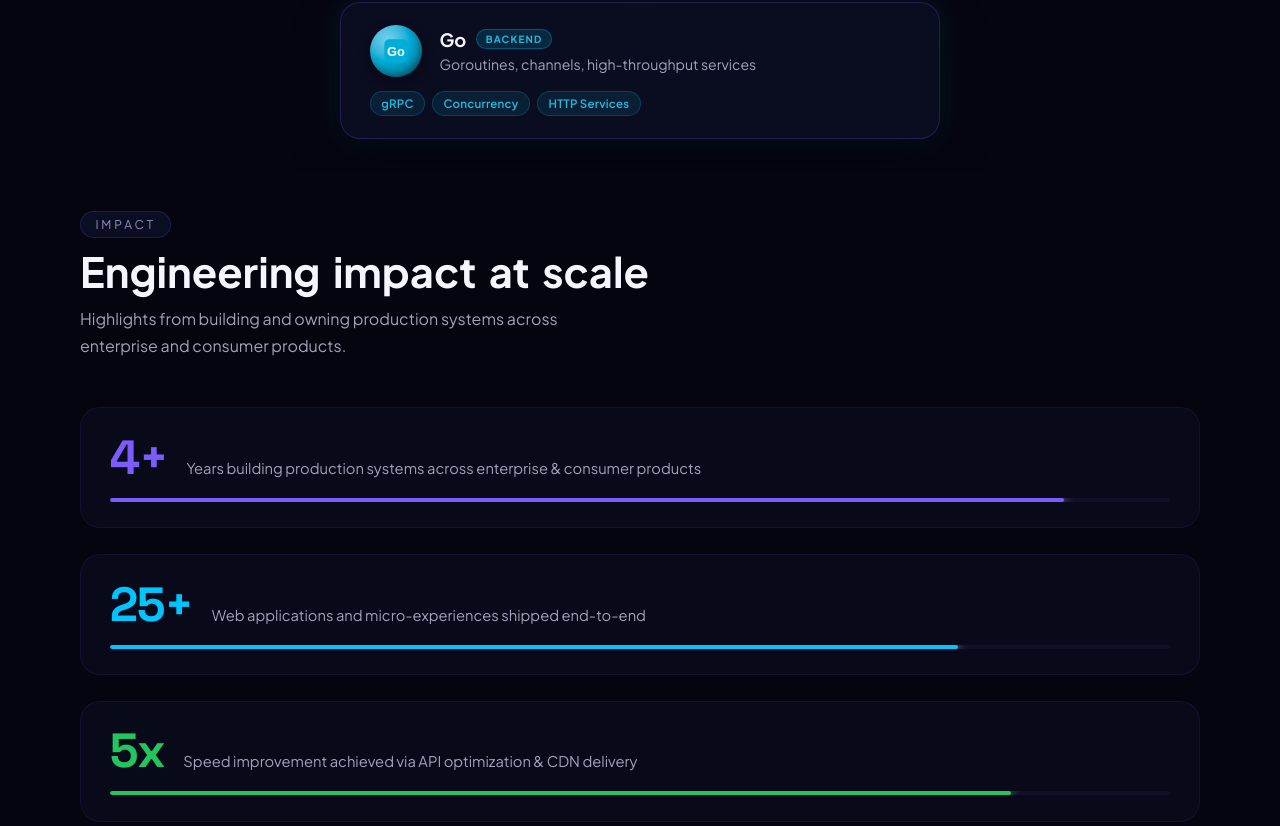
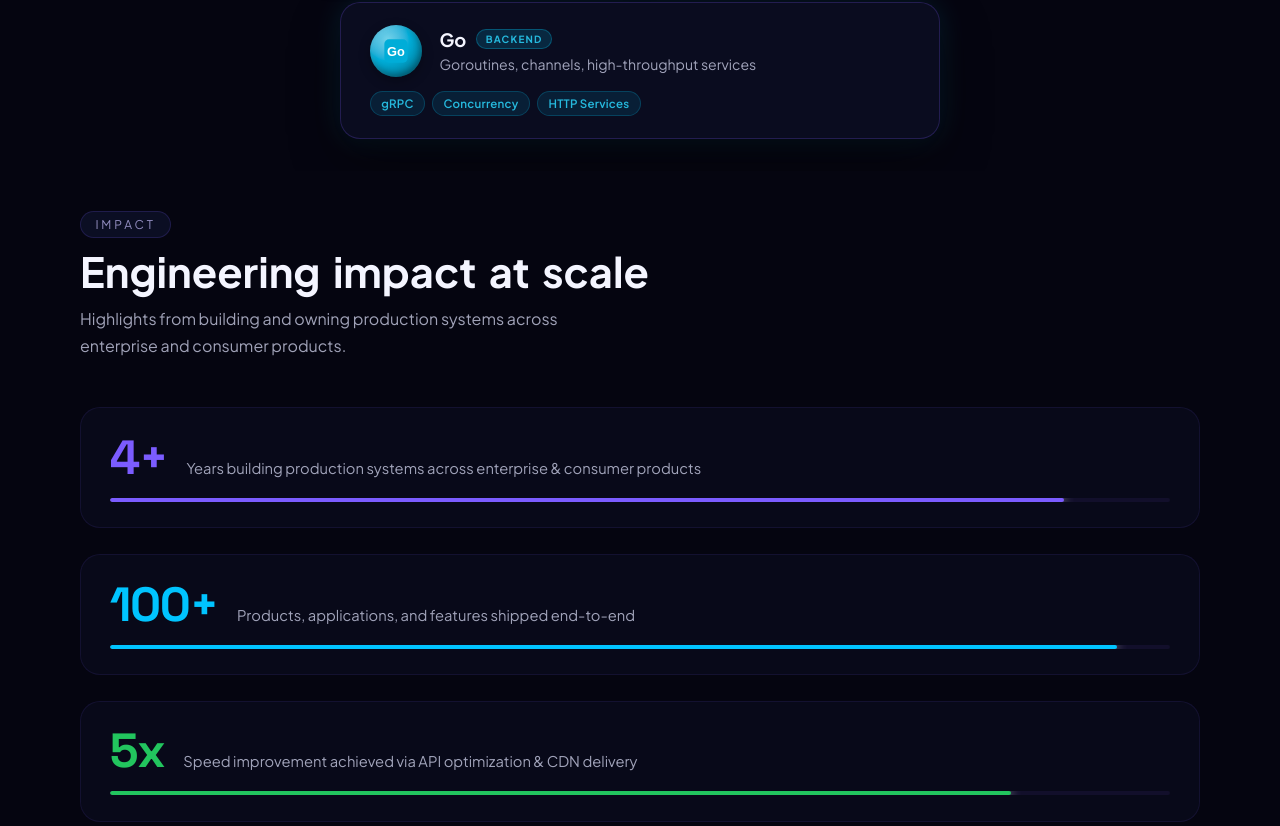
Before and after one commit to pritamrauniyar/Portfolio, a React (Create React App) app: page / in a window 1280 px wide. Shown: the part 1927-2753 px from the top of the page. Built offline with nearby package versions, Linux system fonts and the light colour scheme.

Commit message:
feat(hero): update products shipped metric count to 100+

```diff
--- a/src/components/HeroSection/HeroSection.jsx
+++ b/src/components/HeroSection/HeroSection.jsx
@@ -11,7 +11,7 @@ import sound from "../../utils/soundEngine";
 
 const impactMetrics = [
   { value: "4+", label: "Years of engineering" },
-  { value: "25+", label: "Products shipped" },
+  { value: "100+", label: "Products shipped" },
   { value: "7", label: "Cloud certifications" },
   { value: "3", label: "Companies & teams" },
 ];
--- a/src/components/ImpactMetrics/ImpactMetrics.jsx
+++ b/src/components/ImpactMetrics/ImpactMetrics.jsx
@@ -13,12 +13,12 @@ const metrics = [
     barWidth: 90,
   },
   {
-    value: 25,
+    value: 100,
     prefix: "",
     suffix: "+",
-    label: "Web applications and micro-experiences shipped end-to-end",
+    label: "Products, applications, and features shipped end-to-end",
     color: "#00c4ff",
-    barWidth: 80,
+    barWidth: 95,
   },
   {
     value: 5,
```
